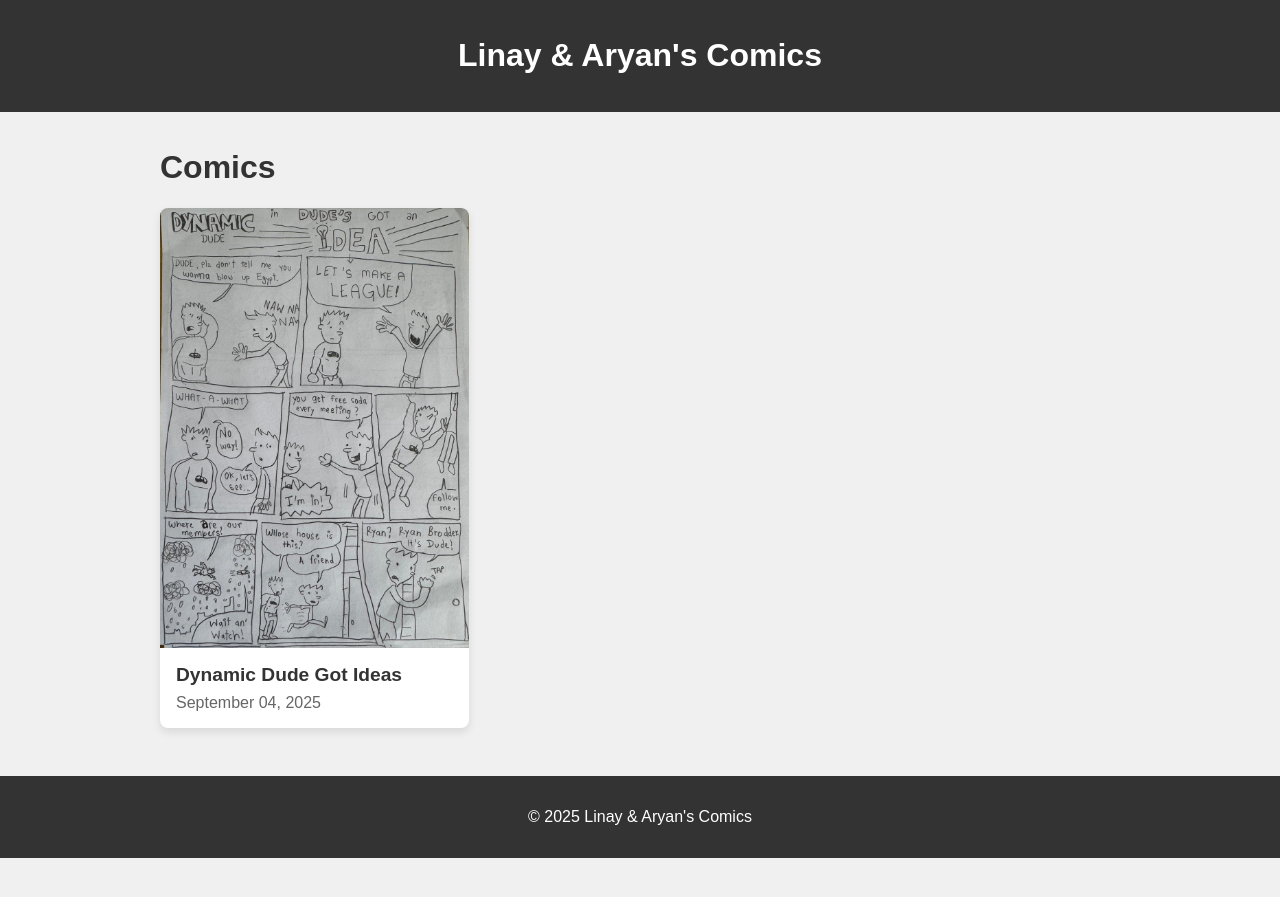
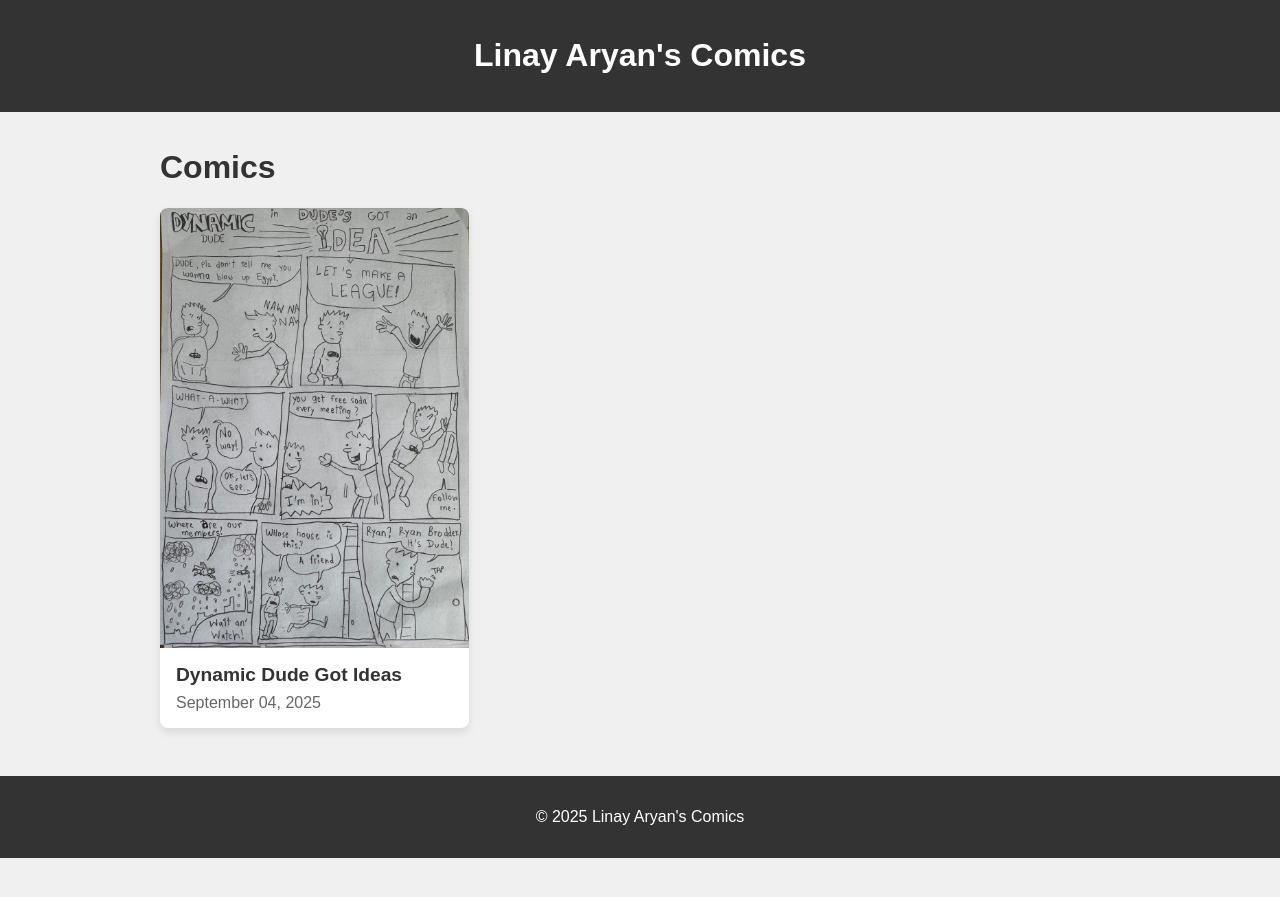
Before and after one commit to harishbn/linay-comics, a Jekyll site: the page built from index.md, in a window 1280 px wide. Shown: the top 897 px of the page. Built offline with Jekyll 4.4.1, drawn with Linux system fonts in a browser that asks for light colours.

```diff
--- a/_config.yml
+++ b/_config.yml
@@ -1,4 +1,4 @@
-title: Linay & Aryan's Comics
+title: Linay Aryan's Comics
 description: A collection of comics by Linay and Aryan.
 theme: minima
 collections:
```
